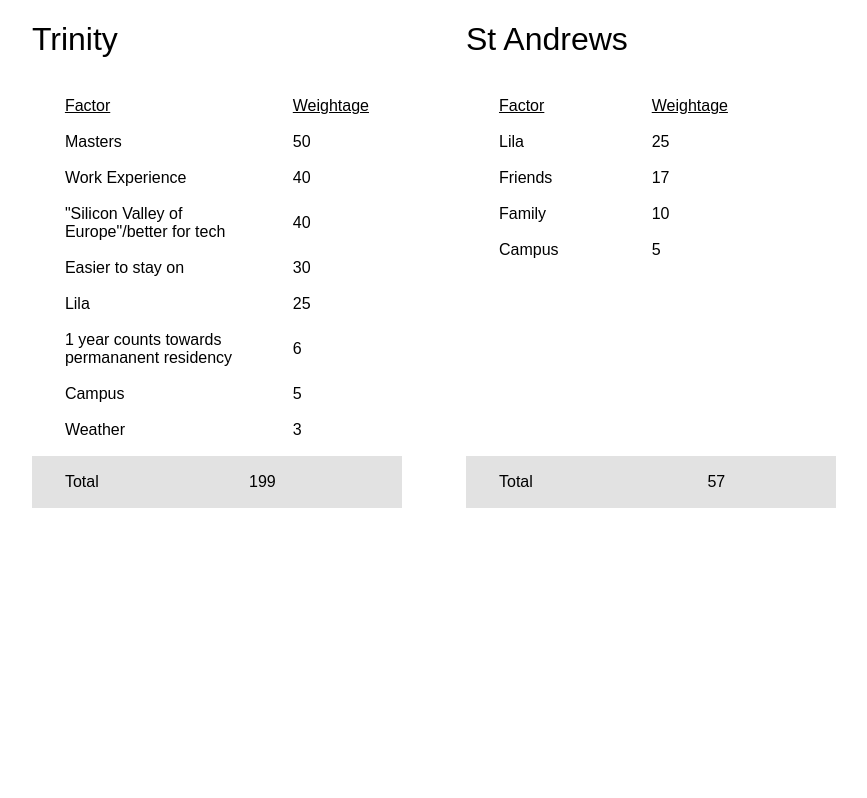
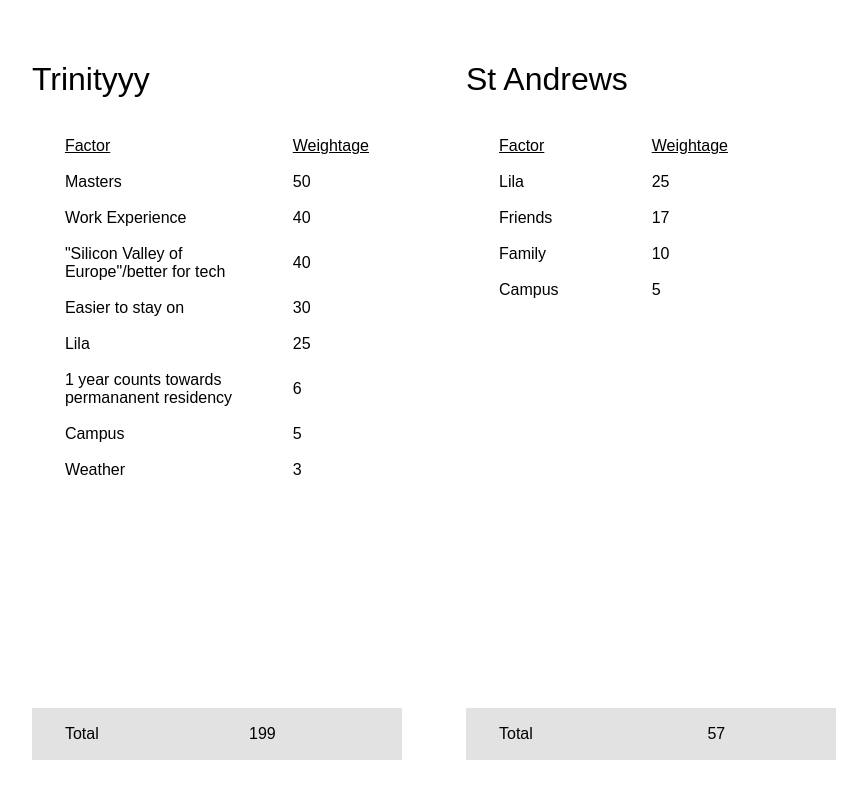
Before and after one commit to vanajmoorthy/decision, a plain HTML site: page index.html in a window 1280 px wide. Shown: the whole page, without its empty margins (206-1073 px from the left). Drawn offline with Linux system fonts and the light colour scheme; a web font is replaced by a local one.

Commit message:
browser stuff

```diff
--- a/index.html
+++ b/index.html
@@ -14,7 +14,7 @@
     <main>
         <div class="column">
             <div class="child">
-                <h1>Trinity</h1>
+                <h1>Trinityyy</h1>
                 <table id="trinity"></table>
             </div>
             <div class="child">
--- a/style.css
+++ b/style.css
@@ -2,6 +2,7 @@ body,
 html {
 	padding: 0;
 	margin: 0;
+	height: 100%;
 	display: flex;
 	justify-content: center;
 	align-items: center;
@@ -11,6 +12,7 @@ main {
 	display: flex;
 	flex-direction: row;
 	padding: 0;
+	min-height: 90%;
 	font-family: canada-type-gibson, sans-serif;
 	font-style: normal;
 }
```
